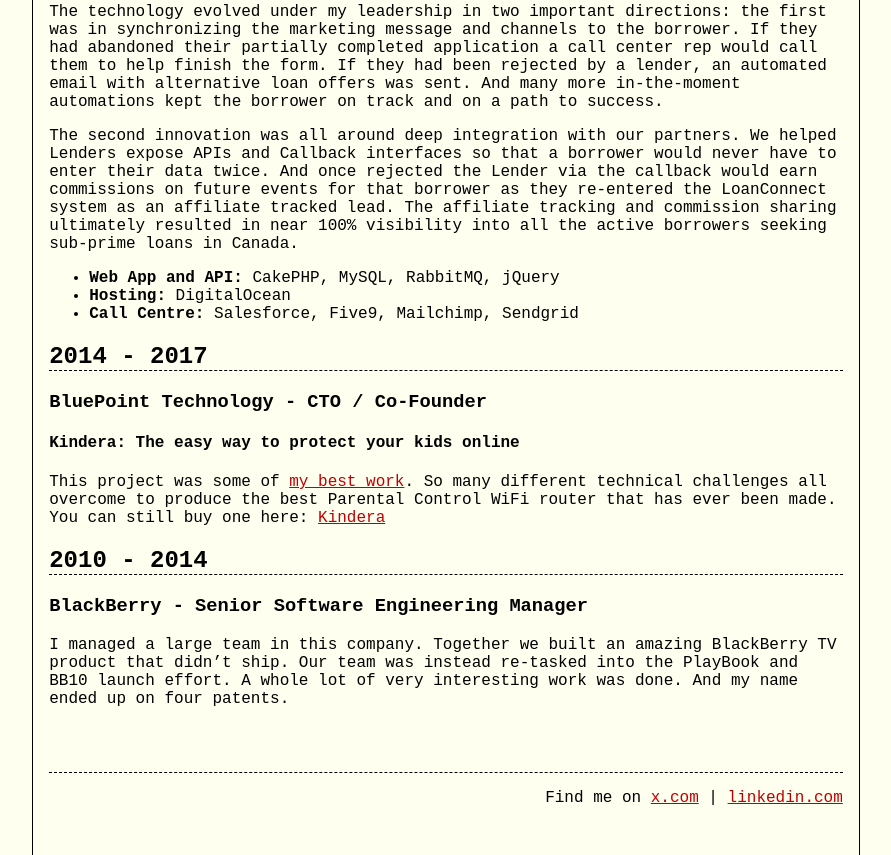
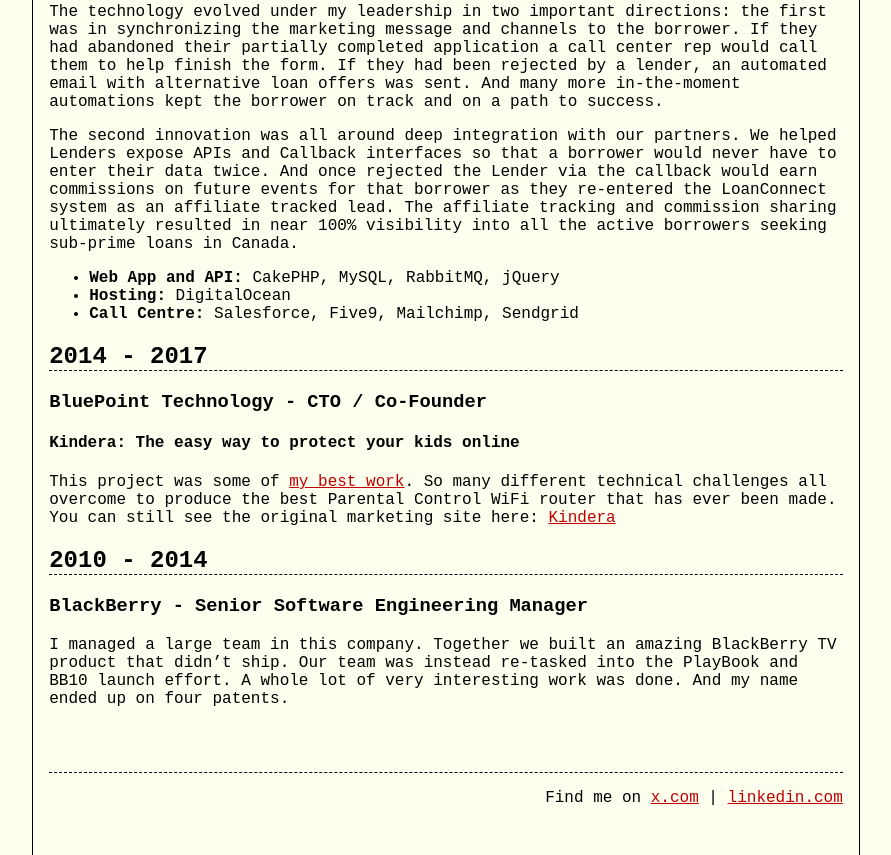
Before and after one commit to agarithm/calling-card, a plain HTML site: page public/index.html in a window 1280 px wide. Shown: the part 1605-2460 px from the top of the page, without its empty margins (194-1085 px from the left). Drawn offline with Linux system fonts and the light colour scheme.

Commit message:
Removing the call to action from Kindera

```diff
--- a/public/index.html
+++ b/public/index.html
@@ -71,7 +71,7 @@
 <h2 id="section-2">2014 - 2017</h2>
 <h3 id="bluepoint-technology---cto-co-founder">BluePoint Technology - CTO / Co-Founder</h3>
 <h4 id="kindera-the-easy-way-to-protect-your-kids-online">Kindera: The easy way to protect your kids online</h4>
-<p>This project was some of <a href="kindera.html">my best work</a>. So many different technical challenges all overcome to produce the best Parental Control WiFi router that has ever been made. You can still buy one here: <a href="https://kindera.com">Kindera</a></p>
+<p>This project was some of <a href="kindera.html">my best work</a>. So many different technical challenges all overcome to produce the best Parental Control WiFi router that has ever been made. You can still see the original marketing site here: <a href="https://kindera.com">Kindera</a></p>
 <h2 id="section-3">2010 - 2014</h2>
 <h3 id="blackberry---senior-software-engineering-manager">BlackBerry - Senior Software Engineering Manager</h3>
 <p>I managed a large team in this company. Together we built an amazing BlackBerry TV product that didn’t ship. Our team was instead re-tasked into the PlayBook and BB10 launch effort. A whole lot of very interesting work was done. And my name ended up on four patents.</p>
```
